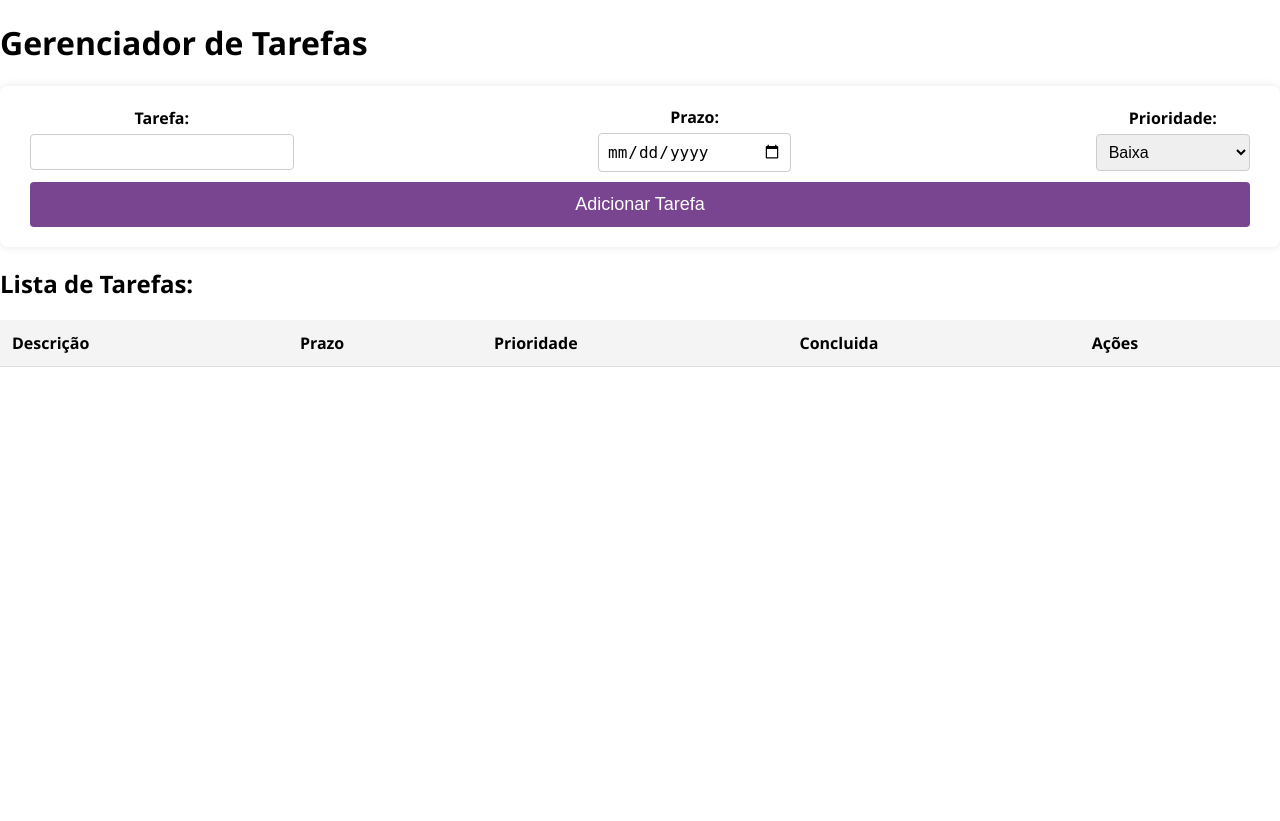
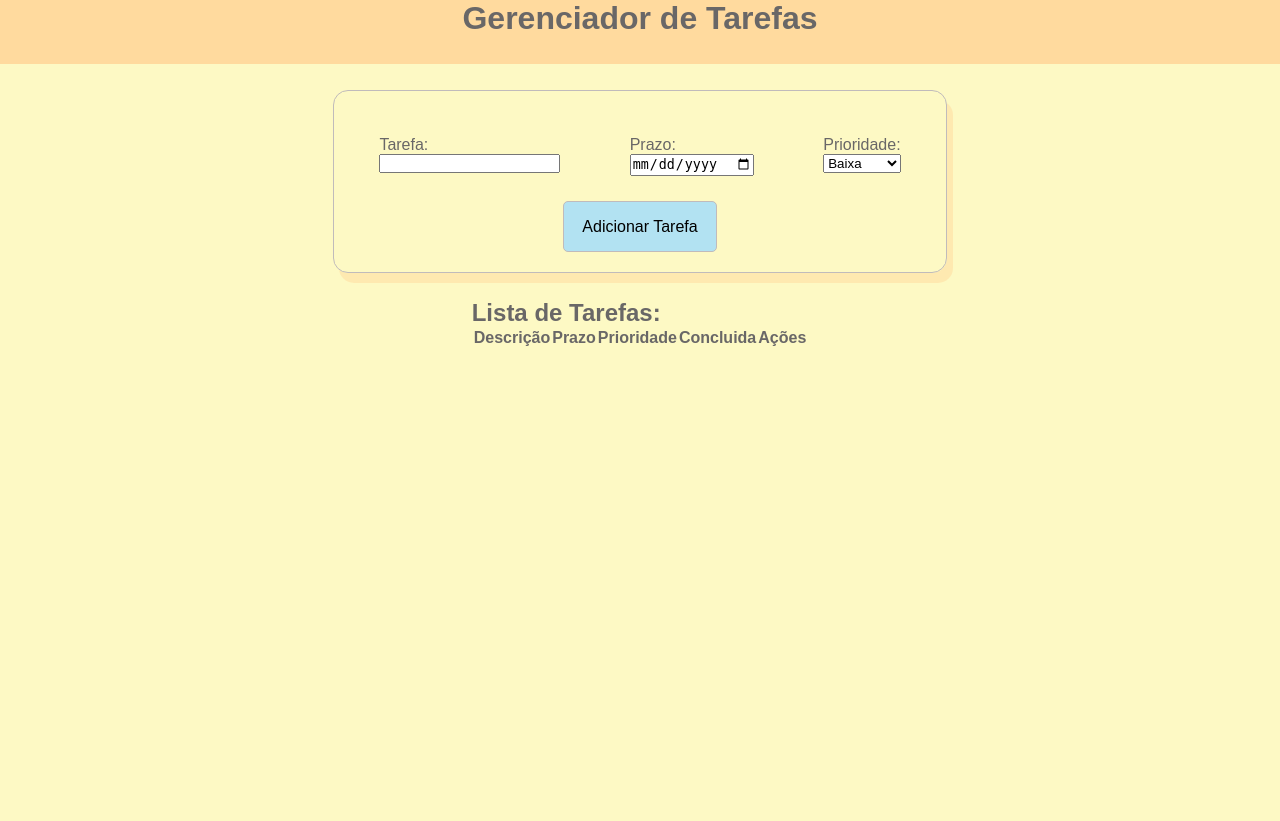
Before and after one commit to cristiellesreis/gerenciador-tarefas-match, a Flask app: page / in a window 1280 px wide. After the commit the page ends 346 px from the top, so only its background shows below. Run offline with Flask 3, Linux system fonts and the light colour scheme; lists and menus that the app fills with data are empty.

Commit message:
adicionando estilos

```diff
--- a/api/static/css/style.css
+++ b/api/static/css/style.css
@@ -1,152 +1,80 @@
-body {
-    font-family: Segoe UI;
-    background-color: #352350;
+* {
     margin: 0;
     padding: 0;
-    align-items: center;
-    height: 100vh;
-}
-
-form {
-    background-color: #ffffff;
-    padding: 20px;
-    border-radius: 8px;
-    box-shadow: 0px 0px 10px 0px rgba(0,0,0,0.1);
-    text-align: center;
-}
-
-label {
-    font-weight: bold;
-}
-
-input[type="text"],
-input[type="date"],
-select {
-    width: 100%;
-    padding: 8px;
-    margin: 5px 0 20px 0;
     box-sizing: border-box;
-    border: 1px solid #ccc;
-    border-radius: 4px;
-    font-size: 16px;
-}
-
-input[type="submit"] {
-    background-color: #4caf50;
-    color: white;
-    padding: 12px 20px;
-    border: none;
-    border-radius: 4px;
-    cursor: pointer;
-    font-size: 18px;
-}
-
-input[type="submit"]:hover {
-    background-color: #45a049;
-}
-
-select {
-    width: 100%;
 }
 
 body {
-    align-items: center;
-    height: 100vh;
-    margin: 0;
-    background-color: #ffffff;
+    font-family: sans-serif;
+    background-color: #fdf9c4;
+    font-weight: 300;
+    color: #696767;
+}
+.header {
+    height: 5vw;
+    text-align: center;
+    width: 100%;
+    background-color: #ffda9e;
 }
 
-/* Estilização da tabela de lista de tarefas */
-#task-table {
-    width: 100%;
-    margin-top: 20px;
-    border-collapse: collapse;
+.container {
+    display: flex;
+    flex-direction: column;
+    align-items: center;
 }
 
-#task-table th, #task-table td {
-    padding: 12px;
-    text-align: left;
-    border-bottom: 1px solid #ddd;
+.container > form {
+    margin-top: 2vw;
+    margin-bottom: 2vw;
 }
 
-#task-table th {
-    background-color: #f4f4f4;
+.todo-container {
+    display: inline-flex;
+    flex-direction: column;
+    border: 1px solid #c0bbbb;
+    padding: 20px;
+    border-radius: 15px;
+    box-shadow: 6px 10px #ffda9e80;
+    width: 48vw;
+}
+.todo-inputs-container {
+    display: inline-flex;
+    flex-direction: row;
+    justify-content: space-between;
+    margin: 2vw;
 }
 
-#task-table tr:nth-child(even) {
-    background-color: #f2f2f2;
+.todo-inputs {
+    display: inline-flex;
+    flex-direction: column;
 }
 
-/* Estilização do formulario para adicionar tarefa */
-#task-form {
-    background-color: #ffffff;
-    padding: 20px;
-    border-radius: 8px;
-    box-shadow: 0px 0px 10px 0px rgba(0,0,0,0.1);
-    text-align: center;
-    margin-bottom: 20px;
+.todo-btn-container {
+    display: inline-flex;
+    justify-content: center;
+    align-items: center;
+}
+.todo-add-btn {
+    border-radius: 5px;
+    border: 1px solid #c0bbbb;
+    font-size: medium;
+    height: 4vw;
+    width: 12vw;
+    background-color: #b2e2f2;
 }
 
-#task-form input[type="text"],
-#task-form input[type="date"],
-#task-form select {
-    width: calc(100% - 20px);
-    padding: 8px;
-    margin-bottom: 10px;
-    box-sizing: border-box;
-    border: 1px solid #ccc;
-    border-radius: 4px;
-    font-size: 16px;
+.todo-add-btn:hover {
+    border-radius: 5px;
+    border: 1px solid #c0bbbb;
+    height: 4vw;
+    width: 12vw;
+    background-color:  #c5c6c8;
 }
 
-#task-form input[type="submit"] {
-    width: calc(100% - 20px);
-    background-color: #794590;
-    color: white;
-    padding: 12px;
-    border: none;
-    border-radius: 4px;
-    cursor: pointer;
-    font-size: 18px;
+.todo-add-btn:focus {
+    border-radius: 5px;
+    border: 1px solid #c0bbbb;
+    height: 4vw;
+    width: 12vw;
+    background-color: #b2e2f2;
 }
-
-/* Estilização do botao adicionar tarefa */
-#task-form input[type="submit"]:hover {
-    background-color: #CCA6D5;
-}
-
-/* Estilização dos botoes da lista de tarefas */
-#task-table button {
-    border: none;
-    padding: 8px 16px;
-    cursor: pointer;
-    margin-right: 5px;
-    border-radius: 4px;
-    font-size: 14px;
-}
-
-#task-table button.remove {
-    background-color: #ff3333;
-    color: white;
-}
-
-#task-table button.remove:hover {
-    background-color: #cc0000;
-}
-
-#task-table button.complete {
-    background-color: #4caf50;
-    color: white;
-}
-
-#task-table button.complete:hover {
-    background-color: #45a049;
-}
-
-
-.form {
-    display: flex;
-    flex-direction:row;
-    justify-content: space-between;
-    align-items:center;
-}
--- a/api/templates/index.html
+++ b/api/templates/index.html
@@ -1,40 +1,72 @@
 <!DOCTYPE html>
 <html lang="pt-br">
+
 <head>
     <meta charset="UTF-8">
     <meta name="viewport" content="width=device-width, initial-scale=1.0">
     <title>Gerenciador de Tarefas Match!</title>
     <link rel="stylesheet" href="{{ url_for('static', filename='css/style.css') }}">
+    <script>
+
+        function excluirTarefa(id) {
+
+            fetch(`/excluir/${id}`, {
+                method: 'DELETE'
+            })
+                .then(response => {
+                    if (response.ok) {
+                        window.location.reload();
+                    }
+                })
+                .catch(error => console.error('Erro ao excluir tarefa:', error));
+        }
+
+        function concluirTarefa(id) {
+            fetch(`/concluir/${id}`, {
+                method: 'PUT'
+            })
+                .then(response => {
+                    if (response.ok) {
+                        window.location.reload();
+                    }
+                })
+                .catch(error => console.error('Erro ao concluir tarefa:', error));
+        }
+
+    </script>
 </head>
+
 <body>
+    <div class="container">
+        <header class="header">
             <h1>Gerenciador de Tarefas</h1>
+        </header>
 
-    <section>
-        <form id="task-form" method="post" action="/adicionar">
-            <div class="form">
-                <div>
+        <form method="post" action="/adicionar">
+            <div class="todo-container">
+                <div class="todo-inputs-container">
+                    <div class="todo-inputs">
                         <label for="descricao">Tarefa:</label>
-                    <input type="text" id="descricao" name="descricao" required>
+                        <input type="text" name="descricao" required>
                     </div>
-                <div>
+                    <div class="todo-inputs">
                         <label for="data">Prazo:</label>
-                    <input type="date" id="data" name="data" required>
+                        <input type="date" name="data" required>
                     </div>
-                <div>
+                    <div class="todo-inputs">
                         <label for="prioridade">Prioridade:</label>
-                    <select id="prioridade" name="prioridade" required>
+                        <select name="prioridade" required>
                             <option value="Baixa">Baixa</option>
                             <option value="Media">Média</option>
                             <option value="Alta">Alta</option>
                         </select>
                     </div>
-
                 </div>
-
-            <input type="submit" value="Adicionar Tarefa">
+                <div class="todo-btn-container">
+                    <input class="todo-add-btn" type="submit" value="Adicionar Tarefa">
+                </div>
+            </div>
         </form>
-
-    </section>
 
         <section>
             <h2>Lista de Tarefas:</h2>
@@ -70,35 +102,7 @@
                 </tbody>
             </table>
         </section>
+        </container>
+</body>
 
-    <script>
-
-        function excluirTarefa(id) {
-
-            fetch(`/excluir/${id}`, {
-                method: 'DELETE'
-            })
-            .then(response => {
-                if (response.ok) {
-                    window.location.reload();
-                }
-            })
-            .catch(error => console.error('Erro ao excluir tarefa:', error));
-        }
-
-        function concluirTarefa(id) {
-            fetch(`/concluir/${id}`, {
-                method: 'PUT'
-            })
-            .then(response => {
-                if (response.ok) {
-                    window.location.reload();
-                }
-            })
-            .catch(error => console.error('Erro ao concluir tarefa:', error));
-        }
-
-    </script>
-
-</body>
 </html>
```
Lines whose indentation alone changed are shown as unchanged.
